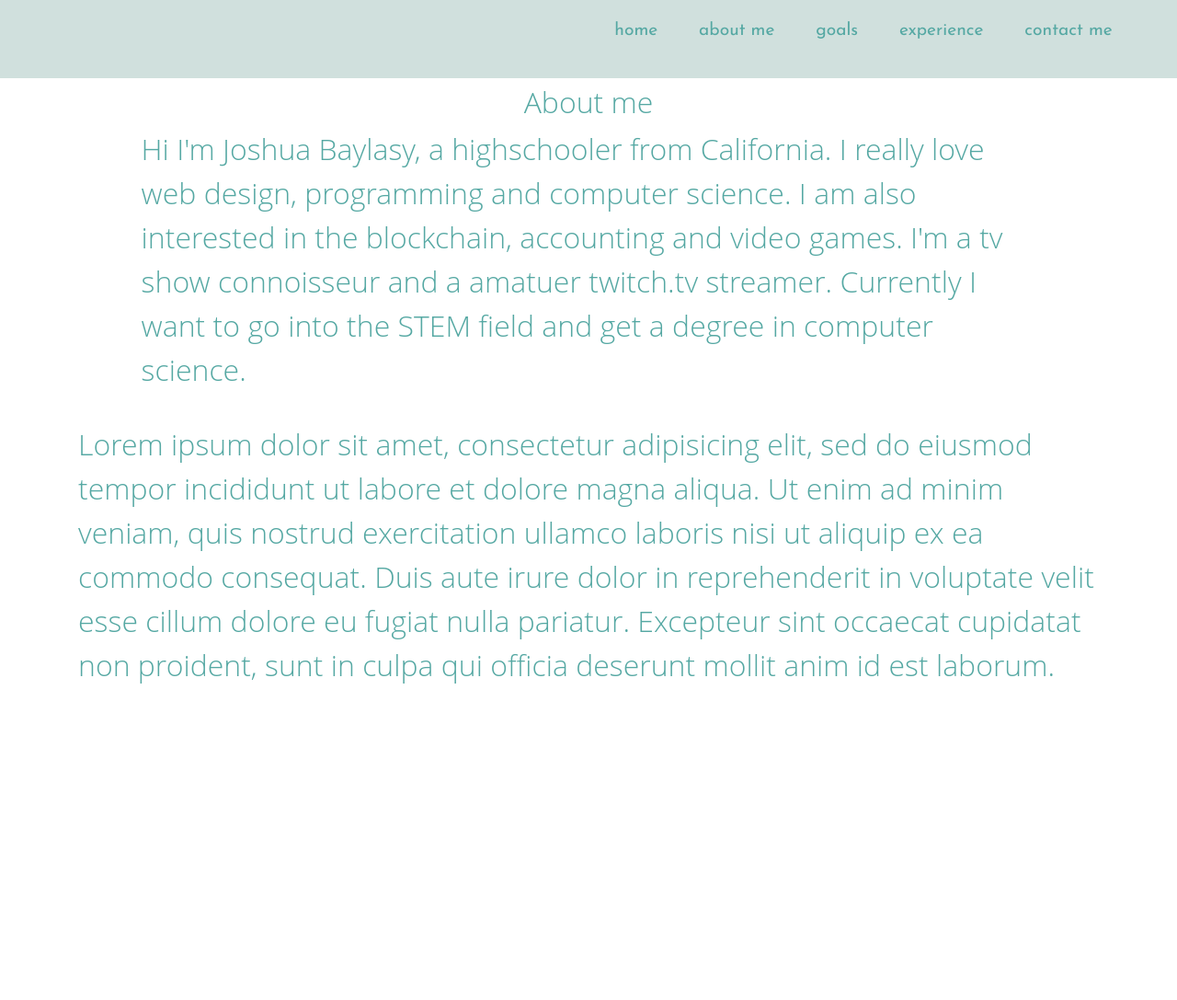
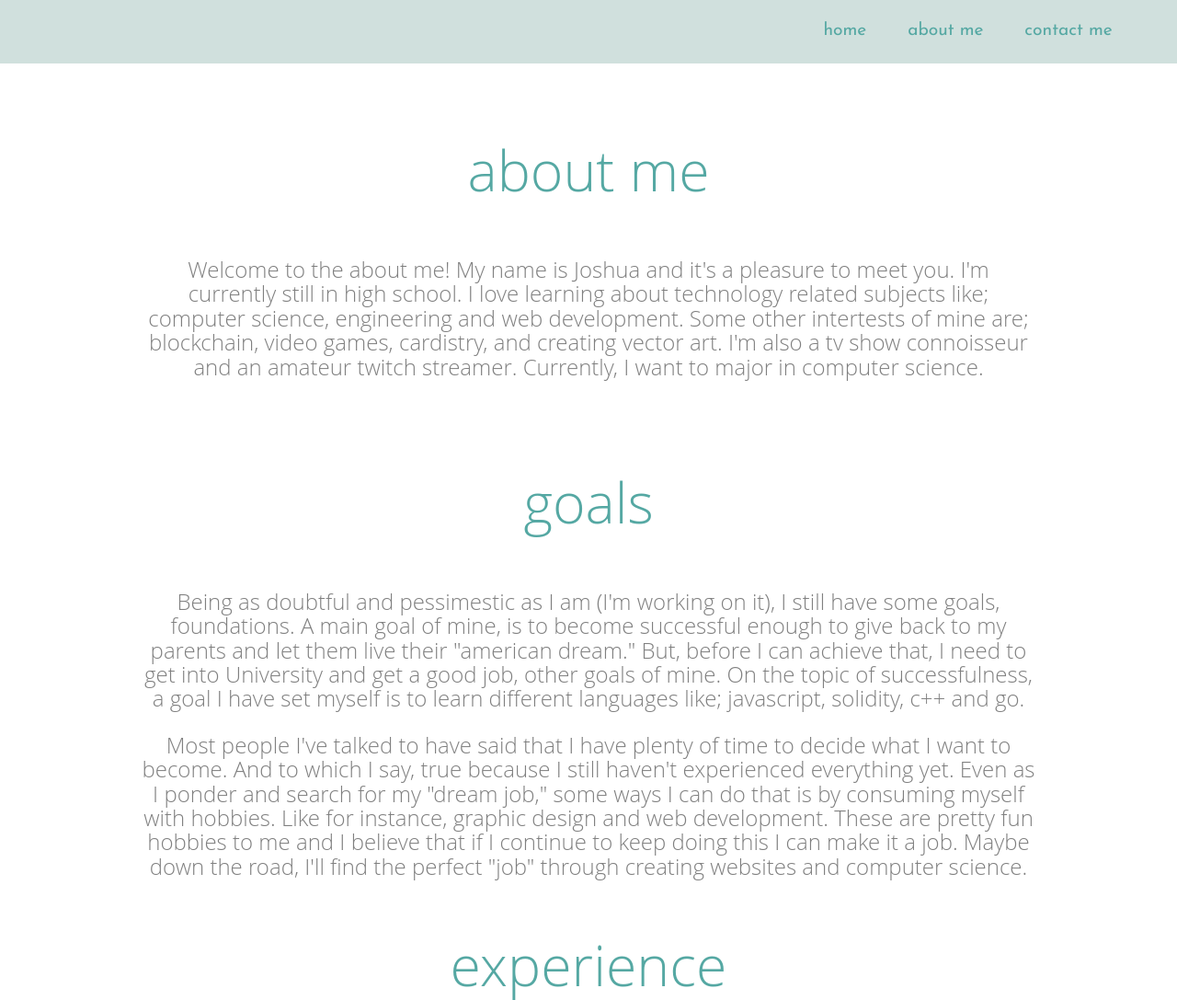
Before and after one commit to joshbouy/9th-grade-portfolio, a plain HTML site: page About me.html in a window 1280 px wide. Shown: the top 1087 px of the page at 92% size. Before the commit the page ends 800 px from the top, so only its background shows below. Drawn offline with nearby package versions, Linux system fonts and the light colour scheme; files whose address does not match are found by name; a web font is replaced by a local one.

Commit message:
medium overhall

```diff
--- a/About me.html
+++ b/About me.html
@@ -29,24 +29,39 @@
   <p>
     <a href = "index.html"> <button class = "btntext button"> <span> home  </span></button></a>
     <a href = "About me.html"> <button class = "btntext button "> <span> about me  </span></button></a>
-    <a href = "Goals.html"> <button class = "btntext button "> <span>  goals  </span> </button></a>
-    <a href = "Experience.html"> <button class = "btntext button "> <span> experience  </span> </button></a>
     <a href = "Contact Me.html"> <button class = "btntext button ">  <span> contact me </span></button></a>
+  </div>
   </p>
 </nav>
 </div>
 </section>
 
-<section class="white">
-<div class="text space">
-  <h2> About me </h2>
-  <p> Hi I'm Joshua Baylasy, a highschooler from California. I really love web design, programming and computer science. I am also interested in the blockchain, accounting and video games. I'm a tv show connoisseur and a amatuer twitch.tv streamer. Currently I want to go into the STEM field and get a degree in computer science. </p>
+<section data-aos="fade-in">
+<div class= "white space">
+  <h2 class="headings"> about me </h2>
+  <p class ="pdown">
+    Welcome to the about me! My name is Joshua and it's a pleasure to meet you. I'm currently still in high school. I love learning about technology related subjects like; computer science, engineering and web development. Some other intertests of mine are; blockchain, video games, cardistry, and creating vector art. I'm also a tv show connoisseur and an amateur twitch streamer. Currently, I want to major in computer science.
+  </p>
 </div>
-<div class ="container text space" data-aos="fade-in">
-<p>
-Lorem ipsum dolor sit amet, consectetur adipisicing elit, sed do eiusmod tempor incididunt ut labore et dolore magna aliqua. Ut enim ad minim veniam, quis nostrud exercitation ullamco laboris nisi ut aliquip ex ea commodo consequat. Duis aute irure dolor in reprehenderit in voluptate velit esse cillum dolore eu fugiat nulla pariatur. Excepteur sint occaecat cupidatat non proident, sunt in culpa qui officia deserunt mollit anim id est laborum.
+</section>
+
+<section data-aos='fade-in'>
+<div class="white space">
+  <h2 class= 'headings'> goals </h2>
+<p class='pdown'>
+   Being as doubtful and pessimestic as I am (I'm working on it), I still have some goals, foundations. A main goal of mine, is to become successful enough to give back to my parents and let them live their "american dream." But, before I can achieve that, I need to get into University and get a good job, other goals of mine. On the topic of successfulness, a goal I have set myself is to learn different languages like; javascript, solidity, c++ and go.
 </p>
+
+  <p class=' pdown'>
+    Most people I've talked to have said that I have plenty of time to decide what I want to become. And to which I say, true because I still haven't experienced everything yet. Even as I ponder and search for my "dream job," some ways I can do that is by consuming myself with hobbies. Like for instance, graphic design and web development. These are pretty fun hobbies to me and I believe that if I continue to keep doing this I can make it a job. Maybe down the road, I'll find the perfect "job" through creating websites and computer science.
+  </p>
+
+  <h2 class ='headings'> experience  </h2>
+  <p class='pdown'>
+     So, as a "youngin" I really haven't done much hands-on work. But, I'm trying to get out there more and improve my people skills. However, I have some experience working with people. I've worked at Contra Costa College, as an intern. Specifically, I was an intern at their Skills Center where I helped with data entry and created media to attract more students. I also work as a tutor for the college. I am currently volunteering at the Sojourner Truth United Church, with their food bank program to distribute food to people.
+  </p>
 </div>
+
 </section>
 <script src="js/bootstrap.min.js"></script>
 <script src="https://ajax.googleapis.com/ajax/libs/jquery/1.12.4/jquery.min.js"></script>
--- a/css/Styles.css
+++ b/css/Styles.css
@@ -27,7 +27,7 @@
 .text {
   font-family: "Open Sans Light";
   src: url("https://fonts.google.com/download?family=Open%20Sans");
-  font-size: 2.5vw;
+  font-size: 2.5em;
   max-width: 100%;
   font-style: normal;
   font-variant: normal;
@@ -113,6 +113,26 @@ h1{
   text-align: center;
   padding: 100px 10px 0px 10px;
 }
+.headings{
+  font-family: "Open Sans Light";
+  src: url("https://fonts.google.com/download?family=Open%20Sans");
+  font-size: 3.8em;
+  max-width: 100%;
+  font-style: normal;
+  font-variant: normal;
+  font-weight: 500;
+  color: #55A8A3;
+  line-height: 1.1;
+  box-sizing: border-box;
+  padding: 0 0 0;
+  margin: 0;
+  -webkit-margin-before: 1em;
+  -webkit-margin-after: 1em;
+  -webkit-margin-start: 0px;
+  -webkit-margin-end: 0px;
+  text-align: center;
+  -webkit-font-smoothing: antialiased;
+}
 
 .h2right {
   text-align: right;
@@ -190,6 +210,12 @@ h1{
   padding-right: 12%;
 
 }
+.space2{
+  max-width: 100%;
+  height: auto;
+  margin: 0px 0px 0px 0px;
+  padding: 5vw;
+}
 
 .space2up {
   max-width: 100%;
@@ -222,7 +248,7 @@ h1{
 
 .btnback {
   background-color: #D0E0DD;
-  padding: .1px 50px .1px .1px;
+  padding: 0px 50px 0px 0px;
   text-align: right;
   display: block;
   margin: 0px auto;
```
Also changed, not shown: Contact Me.html (+3 -5 lines), Experience.html (+3 -5 lines), Goals.html (+3 -5 lines), index.html (+12 -12 lines).
